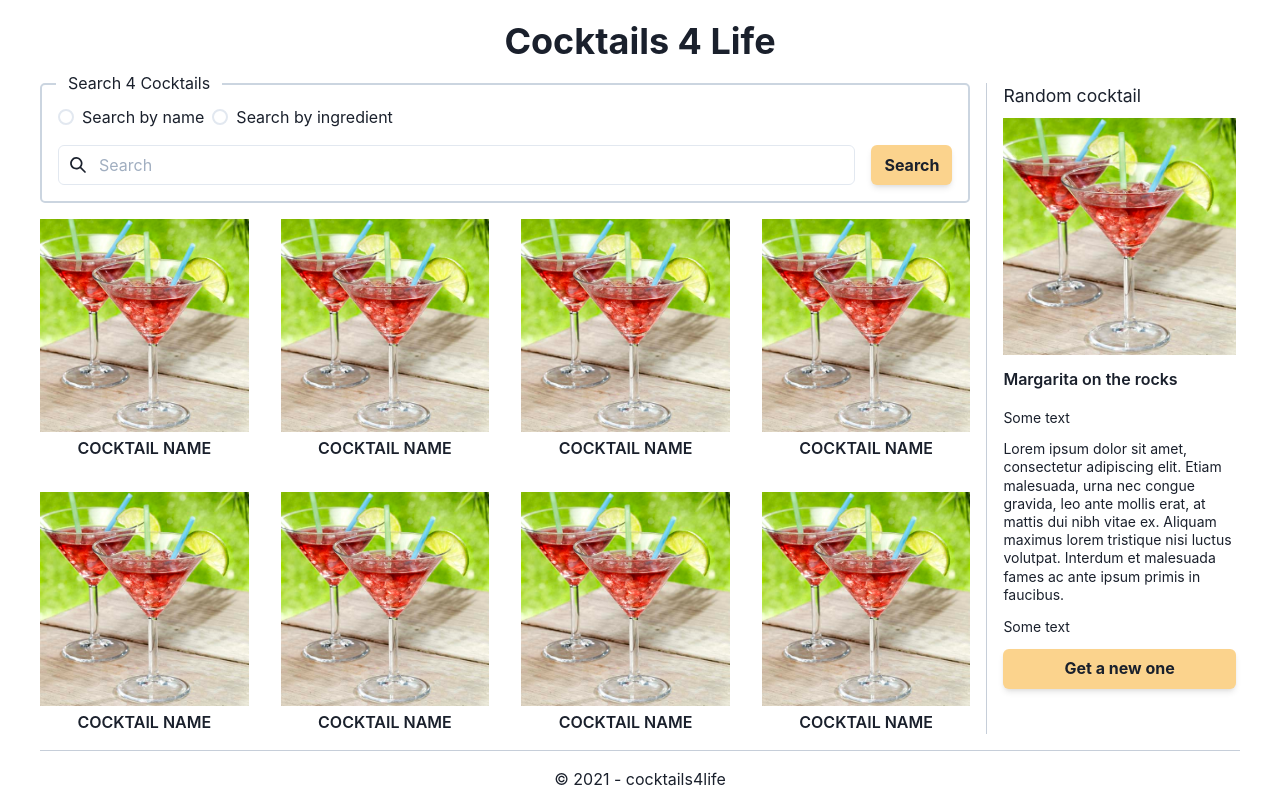
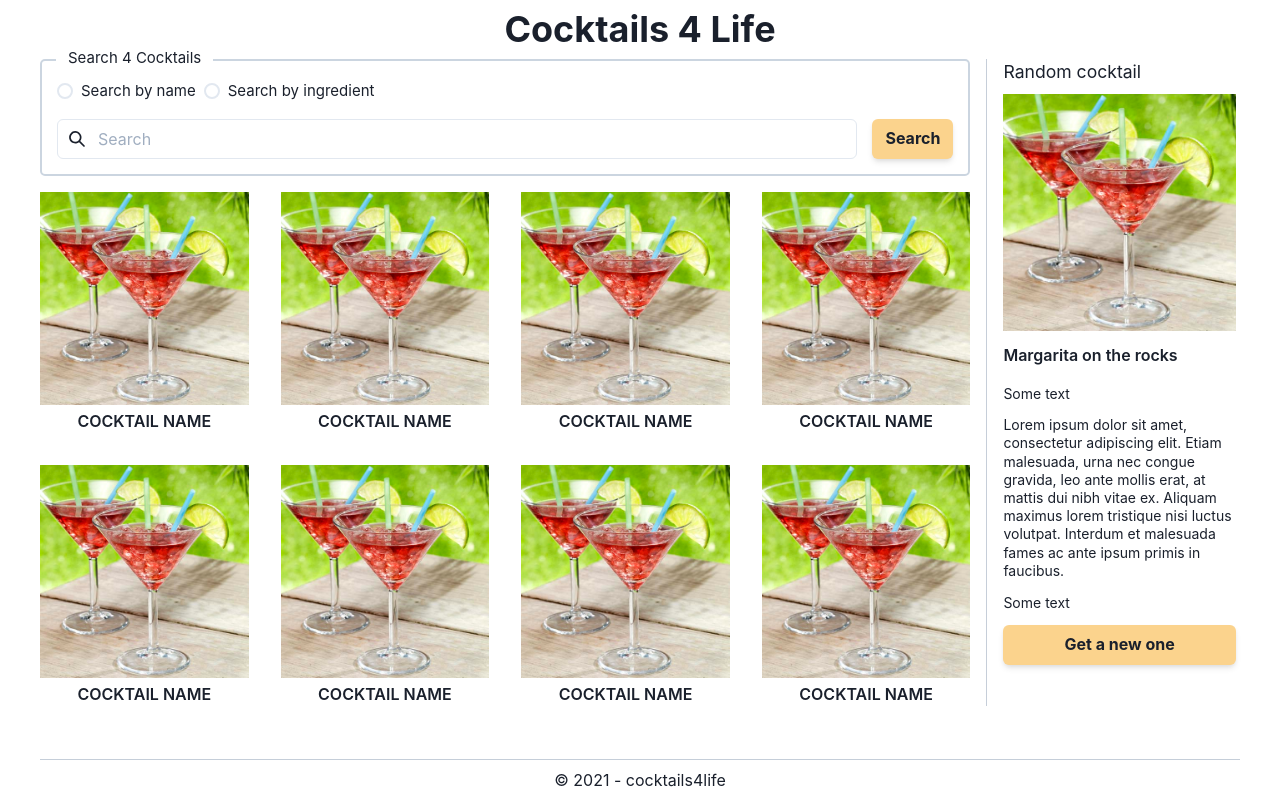
Before and after one commit to JefC-94/cocktail-mockup, a React (Create React App) app: page / in a window 1280 px wide. Built offline with nearby package versions, Linux system fonts and the light colour scheme.

Commit message:
small style adjustments

```diff
--- a/src/App.js
+++ b/src/App.js
@@ -70,19 +70,19 @@ function App() {
     <ChakraProvider theme={theme}>
       <Flex height="100vh" width="100vw" direction="column">
         <Container>
-          <Heading as="h1" size="xl" m='5' align="center">Cocktails 4 Life</Heading>
+          <Heading as="h1" size="xl" m='2' align="center">Cocktails 4 Life</Heading>
         </Container>
         <Container flex="1" p="0" w="95%" maxW="1200px">
           <Flex direction="row">
           <Box w={{sm: "60%", md: "80%"}} position="relative">
-            <Text backgroundColor="white" position="absolute" top="-3" left="4" pl="3" pr="3" fontSize="16px">Search 4 Cocktails</Text>
-            <Container border="2px" borderColor="gray.300" borderRadius="5px" maxW="" w="100%" p="1em">
+            <Text backgroundColor="white" position="absolute" top="-3" left="4" pl="3" pr="3" fontSize="15px">Search 4 Cocktails</Text>
+            <Container fontSize="15px" border="2px" borderColor="gray.300" borderRadius="5px" maxW="" w="100%" p="1em">
               <form>
                 <FormControl mt="1" mb="4">
                   <RadioGroup>
                     <Stack direction="row">
-                      <Radio value="1">Search by name</Radio>
-                      <Radio value="2">Search by ingredient</Radio>
+                      <Radio value="1"><Text fontSize="15px">Search by name</Text></Radio>
+                      <Radio value="2"><Text fontSize="15px">Search by ingredient</Text></Radio>
                     </Stack>
                   </RadioGroup>
                 </FormControl>
@@ -163,7 +163,7 @@ function App() {
         </Flex>
         </Container>
         <Divider mt="4" orientation="horizontal" borderColor="gray.400" maxW="1200px" ml="auto" mr="auto" />
-        <Center p="1em">© 2021 - cocktails4life</Center>
+        <Center p=".5em">© 2021 - cocktails4life</Center>
       </Flex>
     </ChakraProvider>
   );
```
